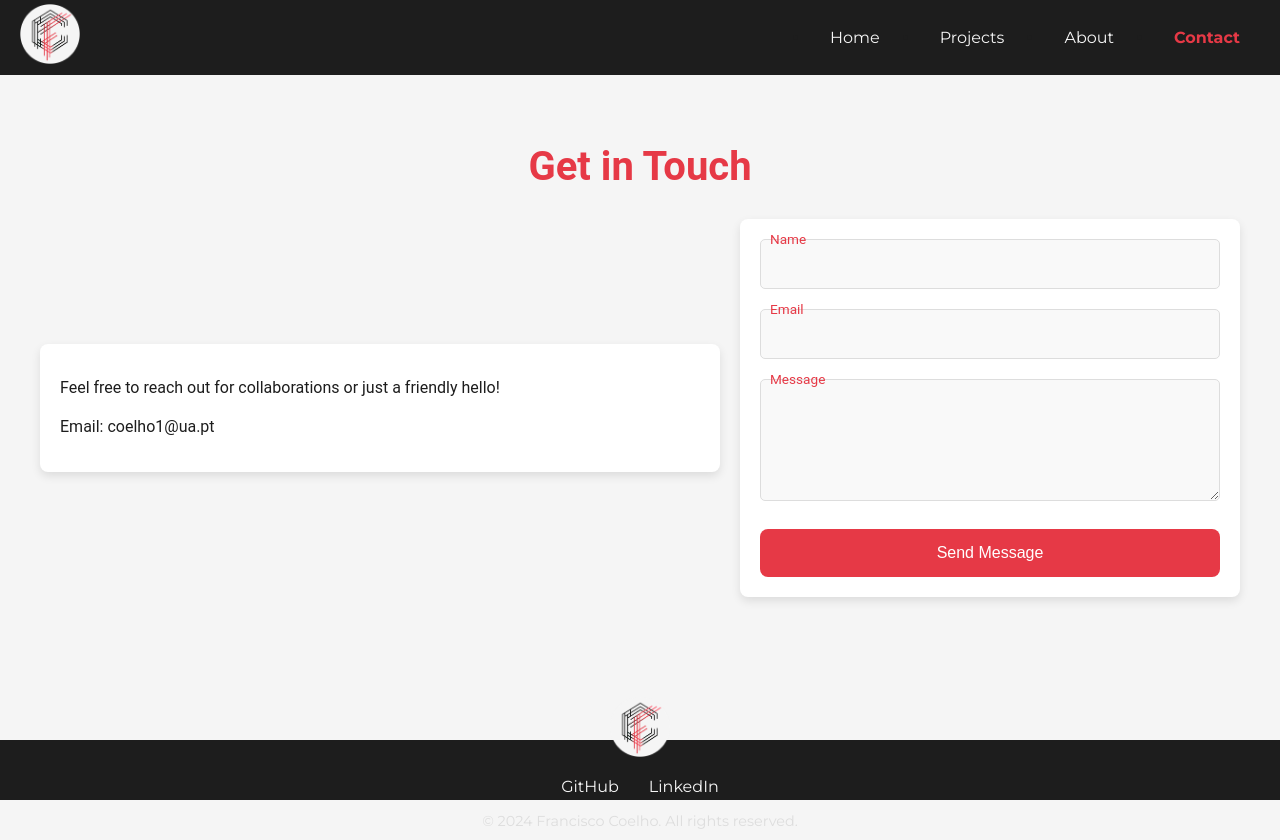
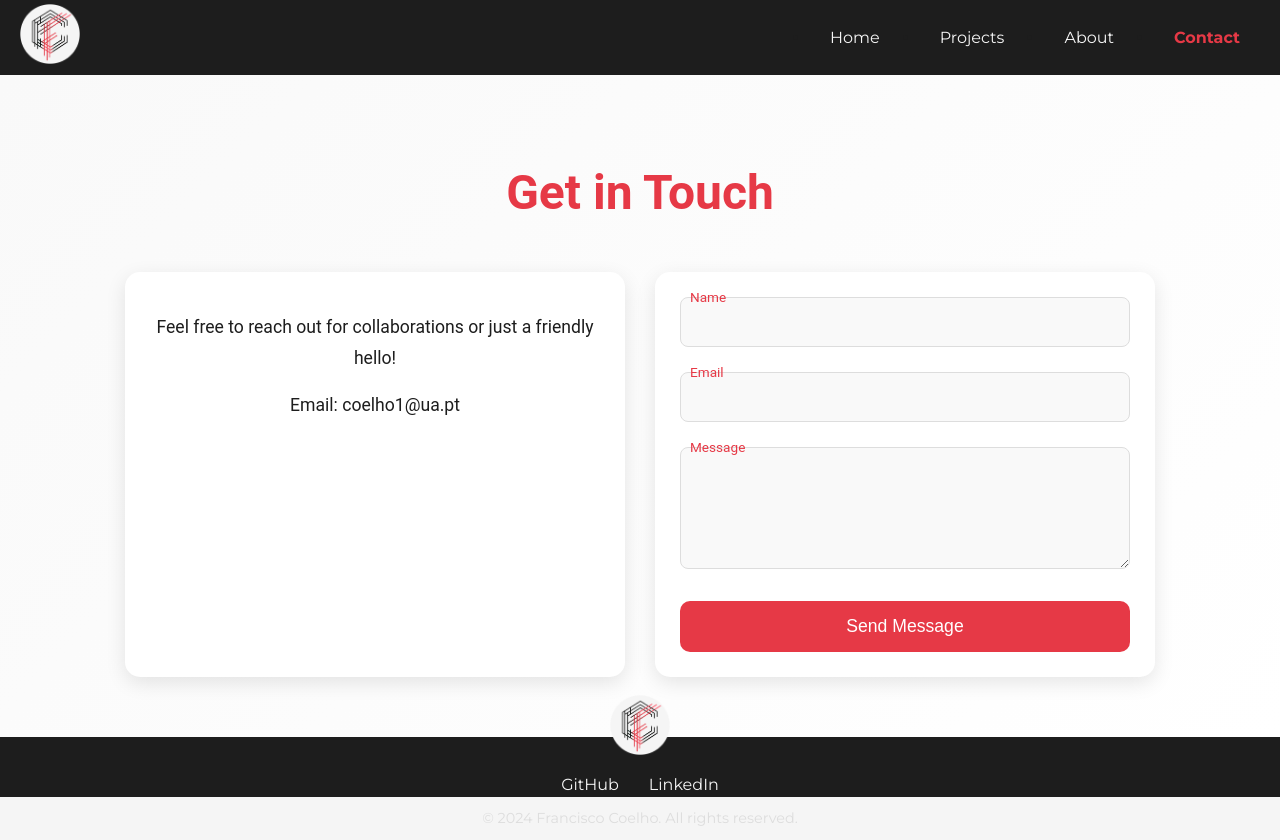
Before and after one commit to coelhof12/coelhof12.github.io, a React (Create React App) app: page /#/contact in a window 1280 px wide. Before the commit the page ends 800 px from the top, so only its background shows below. Built offline with nearby package versions, Linux system fonts and the light colour scheme.

Commit message:
Enhance Contact Page: Improve layout, add hover effects, and apply modern card design

```diff
--- a/src/styles/Contacts.css
+++ b/src/styles/Contacts.css
@@ -1,57 +1,54 @@
 .contact-container {
-  padding: 40px;
-  background-color: #f5f5f5;
+  padding: 60px 20px; /* Increased padding for breathing room */
+  background: linear-gradient(135deg, #f9f9f9, #ffffff);
   color: #1D1D1D;
   text-align: center;
-  font-family: 'Roboto', sans-serif; /* Ensure font consistency */
+  font-family: 'Roboto', sans-serif;
 }
 
 .contact-container h1 {
-  font-size: 2.5rem;
-  margin-bottom: 20px;
+  font-size: 3rem; /* Larger title for impact */
+  margin-bottom: 30px;
   color: #E63946;
+  font-weight: 700;
 }
 
 .contact-content {
   display: flex;
-  justify-content: space-between;
+  justify-content: center;
   flex-wrap: wrap;
-  gap: 20px;
-  align-items: center;
-  margin-top: 20px;
+  gap: 30px;
+  margin-top: 40px;
 }
 
-.contact-info {
+.contact-info,
+.form-wrapper {
   flex: 1;
-  min-width: 300px;
-  text-align: left;
-  padding: 20px;
-  border-radius: 8px;
+  min-width: 350px;
+  max-width: 500px;
+  padding: 25px;
+  border-radius: 15px;
   background: #ffffff;
-  box-shadow: 0 4px 10px rgba(0, 0, 0, 0.1);
+  box-shadow: 0 6px 20px rgba(0, 0, 0, 0.1);
+  transition: transform 0.3s ease, box-shadow 0.3s ease;
+}
+
+.contact-info:hover,
+.form-wrapper:hover {
+  transform: translateY(-5px);
+  box-shadow: 0 8px 30px rgba(0, 0, 0, 0.15);
 }
 
 .contact-info p {
-  margin: 10px 0;
+  margin: 15px 0;
   line-height: 1.8;
-  font-family: 'Roboto', sans-serif; /* Ensure font consistency */
-}
-
-.form-wrapper {
-  flex: 1;
-  max-width: 500px;
-  background: #ffffff;
-  padding: 20px;
-  border-radius: 8px;
-  box-shadow: 0 4px 10px rgba(0, 0, 0, 0.1);
-  animation: fadeIn 1s ease;
+  font-size: 1.1rem;
 }
 
 .contact-form {
   display: flex;
   flex-direction: column;
-  gap: 20px;
-  font-family: 'Roboto', sans-serif; /* Ensure font consistency */
+  gap: 25px;
 }
 
 .form-group {
@@ -63,7 +60,7 @@
   width: 100%;
   padding: 15px;
   border: 1px solid #ddd;
-  border-radius: 5px;
+  border-radius: 8px;
   background: #f9f9f9;
   color: #1D1D1D;
   font-size: 1rem;
@@ -73,7 +70,7 @@
 .form-group input:focus,
 .form-group textarea:focus {
   border-color: #E63946;
-  box-shadow: 0 4px 8px rgba(230, 57, 70, 0.5);
+  box-shadow: 0 4px 8px rgba(230, 57, 70, 0.3);
   outline: none;
 }
 
@@ -101,41 +98,22 @@
   border: none;
   background-color: #E63946;
   color: white;
-  font-size: 1rem;
-  border-radius: 8px;
+  font-size: 1.1rem;
+  border-radius: 10px;
   cursor: pointer;
-  transition: transform 0.2s, background-color 0.3s;
+  transition: all 0.3s ease;
 }
 
 .submit-button:hover {
   background-color: #D62828;
-  transform: translateY(-2px);
-}
-
-/* Keyframes */
-@keyframes fadeIn {
-  from {
-    opacity: 0;
-    transform: translateY(20px);
-  }
-  to {
-    opacity: 1;
-    transform: translateY(0);
-  }
-}
-
-/* Footer Fix */
-.footer {
-  position: fixed;
-  bottom: 0;
-  left: 0;
-  width: 100%;
+  transform: scale(1.05); /* Subtle scaling */
 }
 
 /* Responsive Styles */
 @media (max-width: 768px) {
   .contact-content {
     flex-direction: column;
+    align-items: center; /* Center-align content on small screens */
     gap: 30px;
   }
 }
```
